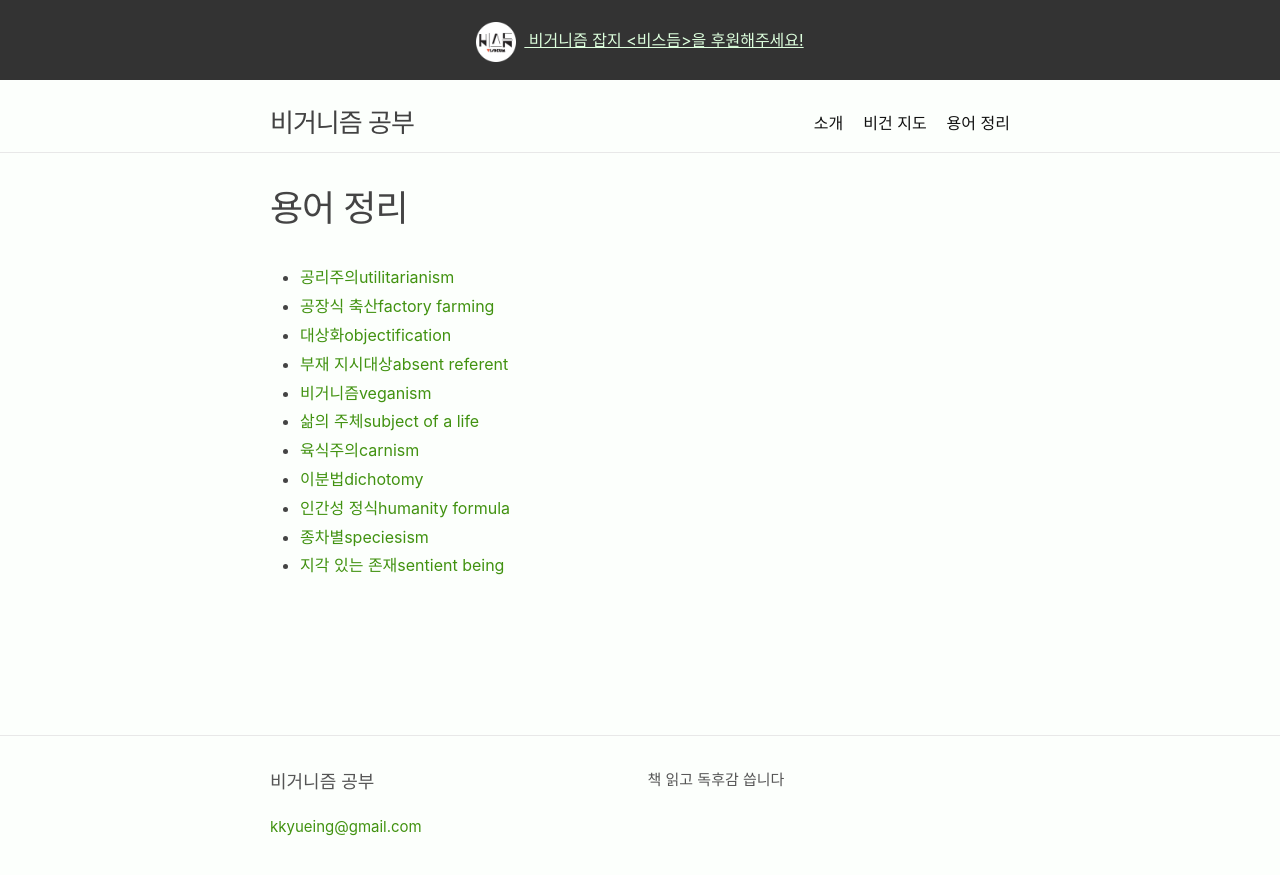
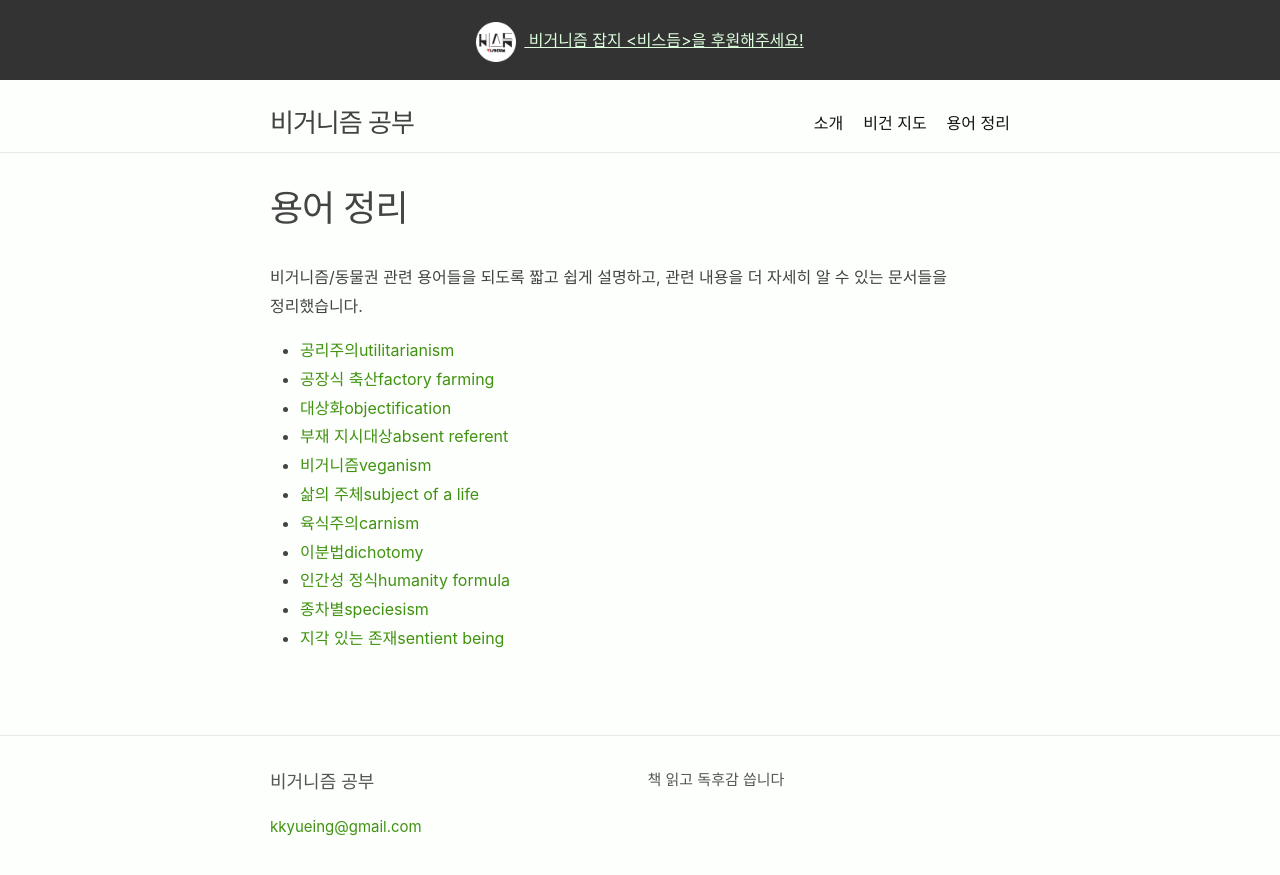
Before and after one commit to veganstudies/veganstudies.github.io, a Jekyll site: the page built from terms.md, in a window 1280 px wide. Shown: the top 875 px of the page. Built offline with Jekyll 4.4.1, drawn with Linux system fonts in a browser that asks for light colours.

Commit message:
Update terms.md

```diff
--- a/terms.md
+++ b/terms.md
@@ -2,6 +2,8 @@
 layout: page
 title: "용어 정리"
 ---
+비거니즘/동물권 관련 용어들을 되도록 짧고 쉽게 설명하고, 관련 내용을 더 자세히 알 수 있는 문서들을 정리했습니다.
+
 <ul>
 {% assign terms = site.terms | sort: 'title' %}
 {% for term in terms %}
```
